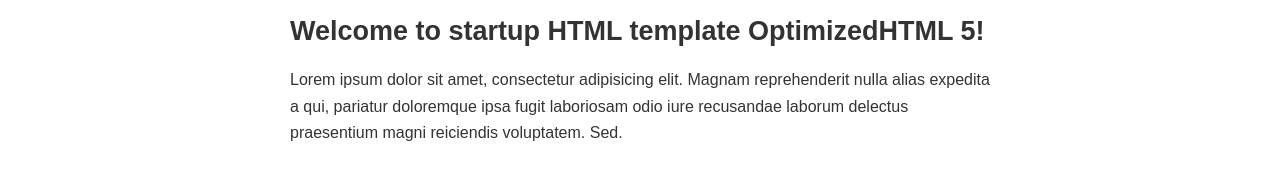
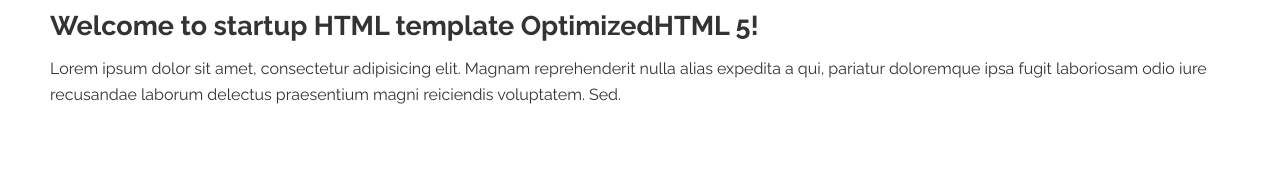
Before and after one commit to alexxuss1996/Woodtech, a website: page app/index.html in a window 1280 px wide. Drawn offline with nearby package versions, Linux system fonts and the light colour scheme; files that its build step writes are made by us from their sources.

Commit message:
Customize Bootstrap vars

```diff
--- a/app/index.html
+++ b/app/index.html
@@ -1,7 +1,7 @@
 <!--#set var="title" value="Woodtech Commercial Site" -->
 <!--#include virtual="/parts/head.html" -->
 
-	<div style="max-width: 700px; margin: auto">
+	<div class="container">
 
 		<h2 class="heading">Welcome to startup HTML template OptimizedHTML 5!</h2>
 		<p>Lorem ipsum dolor sit amet, consectetur adipisicing elit. Magnam reprehenderit nulla alias expedita a qui, pariatur doloremque ipsa fugit laboriosam odio iure recusandae laborum delectus praesentium magni reiciendis voluptatem. Sed.</p>
--- a/app/sass/_config.scss
+++ b/app/sass/_config.scss
@@ -5,15 +5,11 @@
 $fontsize: 16px; // Body Font Size
 $textcolor: #333;
 $lineheight: 1.65;
-$userfont: Arial, sans-serif;
+$userfont: 'Raleway', sans-serif;
 $systemfont: -apple-system, BlinkMacSystemFont, Arial, sans-serif;
 
-// Bootstrap compatible gutter variable => $gutter
-$grid-gutter-width: 30px;
-$gutter: $grid-gutter-width;
-
 // IMPORT SECTION
-
+@import 'customize_bootstrap.scss';
 @import 'node_modules/bootstrap/scss/bootstrap-reboot.scss'; // Bootstrap Reboot collection
 @import 'node_modules/bootstrap/scss/mixins/_breakpoints.scss'; // Bootstrap Breakpoints mixin
 @import 'node_modules/bootstrap/scss/bootstrap-grid.scss'; // Optional Bootstrap Grid
--- /dev/null
+++ b/app/sass/_customize_bootstrap.scss
@@ -0,0 +1,12 @@
+// Customize Bootstrap 5 container max-width
+$container-max-widths: (
+  sm: 540px,
+  md: 720px,
+  lg: 960px,
+  xl: 1200px,
+  xxl: 1440px
+);
+
+// Bootstrap compatible gutter variable => $gutter
+$grid-gutter-width: 20px;
+$gutter: $grid-gutter-width;
--- a/package.json
+++ b/package.json
@@ -1,9 +1,9 @@
 {
   "name": "woodtech",
   "version": "1.0.0",
-  "description": "OptimizedHTML 5 - Lightweight Gulp Starter",
+  "description": "Wood furniture store site",
+  "author": "Olexiy Mel'nychuk",
   "main": "index.js",
-  "author": "WebDesign Master",
   "type": "module",
   "browserslist": [
     "last 10 versions"
```
Also changed, not shown: app/css/app.min.css.
